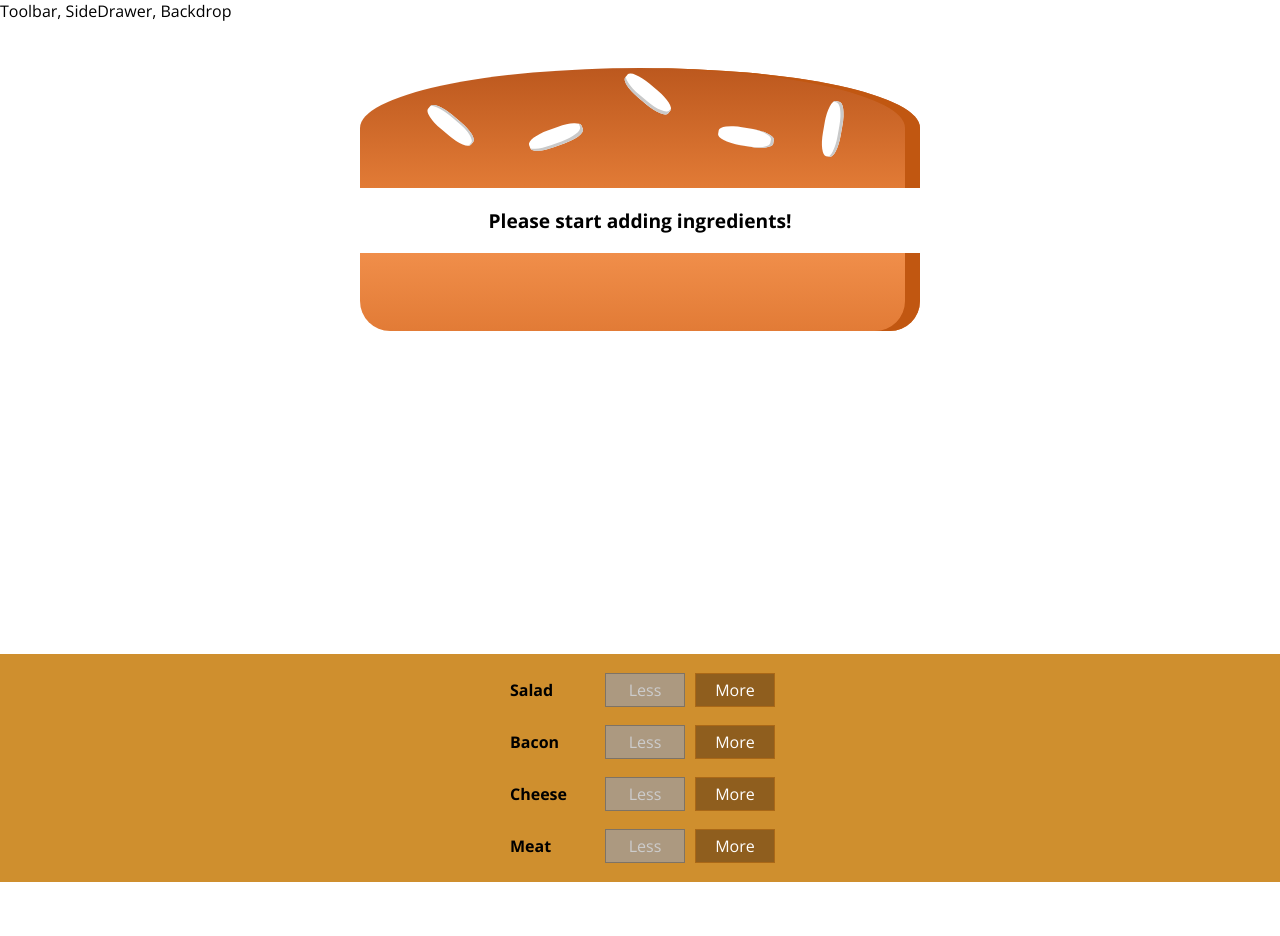
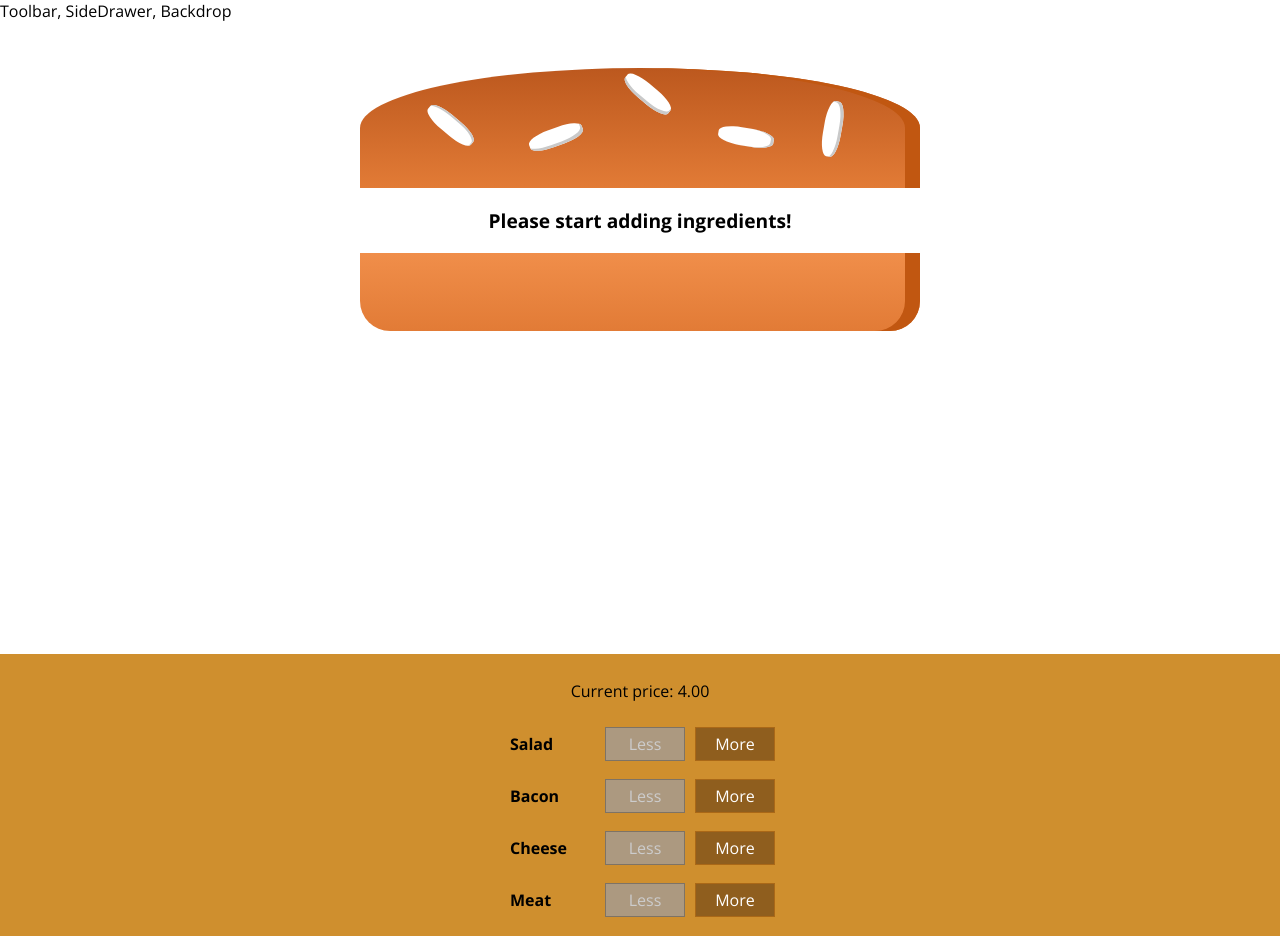
Before and after one commit to santiago-rodrig/burger-builder, a React app: page / in a window 1280 px wide. Before the commit the page ends 882 px from the top, so only its background shows below. Built offline with nearby package versions, Linux system fonts and the light colour scheme.

Commit message:
display burger price

```diff
--- a/src/components/stateful/BurgerBuilder.js
+++ b/src/components/stateful/BurgerBuilder.js
@@ -99,7 +99,7 @@ class BurgerBuilder extends React.Component {
         }}
       >
         <Burger ingredients={this.state.ingredients} />
-        <BurgerControls />
+        <BurgerControls price={this.state.price} />
       </BurgerContext.Provider>
     );
   }
--- a/src/components/stateless/BurgerControls.js
+++ b/src/components/stateless/BurgerControls.js
@@ -1,10 +1,12 @@
 import React from "react";
+import PropTypes from "prop-types";
 import BurgerControl from "./BurgerControl";
 import classes from "../../styles/BurgerControls.css";
 
 const BurgerControls = (props) => {
   return (
     <div className={classes.BurgerControls}>
+      <p>Current price: {props.price.toFixed(2)}</p>
       <BurgerControl ingredientDescriptor={{ label: "Salad", type: "salad" }} />
       <BurgerControl ingredientDescriptor={{ label: "Bacon", type: "bacon" }} />
       <BurgerControl
@@ -15,4 +17,8 @@ const BurgerControls = (props) => {
   );
 };
 
+BurgerControls.propTypes = {
+  price: PropTypes.number,
+};
+
 export default BurgerControls;
```
